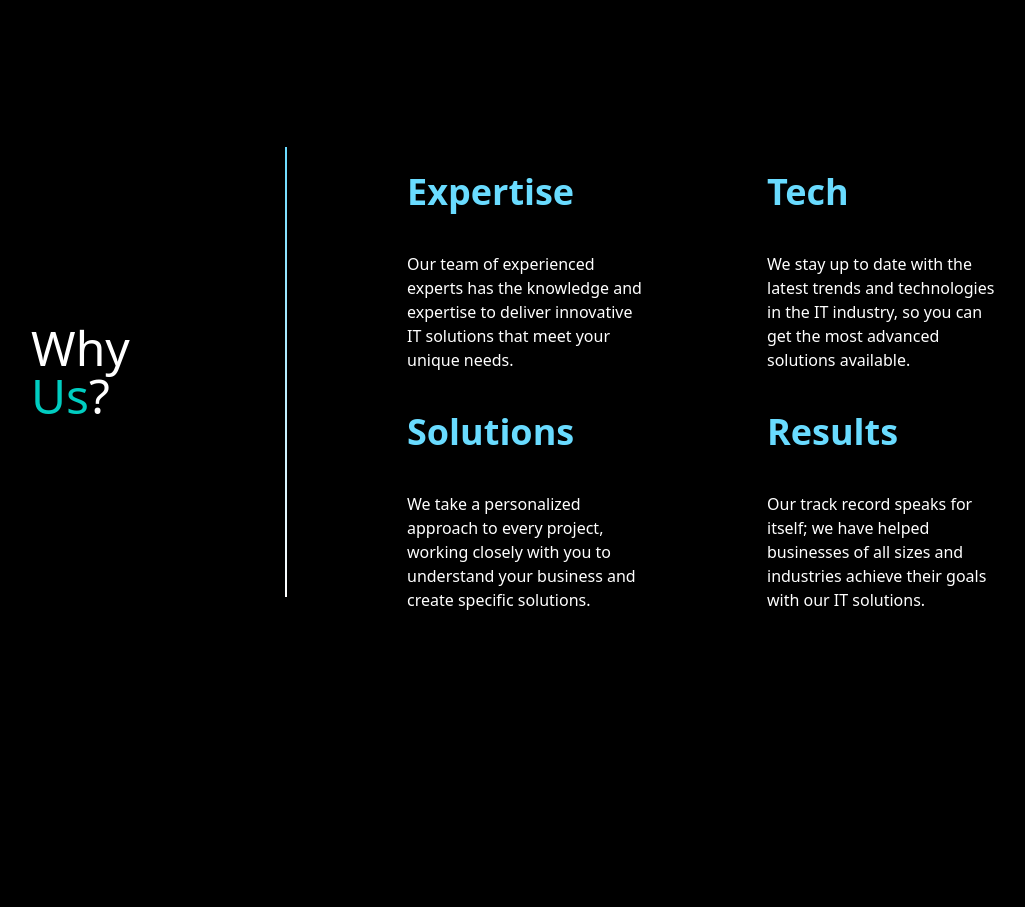
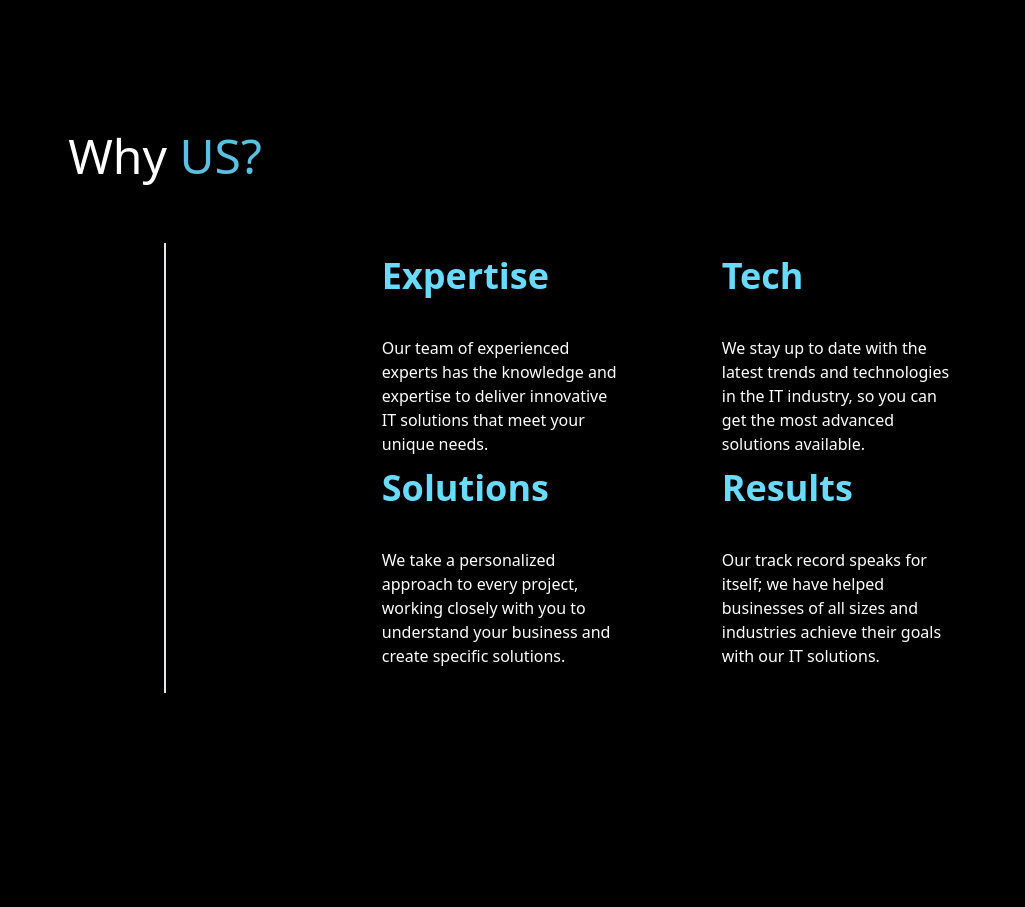
Before and after one commit to Upsurge-Tech/UpsurgeVite, a React (Vite) app in the folder upsurge/: page / in a window 1280 px wide. Shown: the part 3540-4447 px from the top of the page, without its empty margins (105-1130 px from the left). Built offline with nearby package versions, Linux system fonts and the light colour scheme.

Commit message:
whyus-layout

```diff
--- a/upsurge/src/App.jsx
+++ b/upsurge/src/App.jsx
@@ -2,7 +2,7 @@ import Footer from "./components/footer/index.jsx";
 import Home from "./components/home/index.jsx";
 import Services from "./components/Services";
 import OurValues from "./components/OurValues";
-import Whyus from "./components/whyus/whyus.jsx";
+import Whyus from "./components/whyus/index.jsx";
 import Testimonials from "./components/Testimonitals/index.jsx";
 import Partners from "./components/Partners/index.jsx";
 import Career from "./components/career/career.jsx";
--- a/upsurge/src/components/whyus/whyus.jsx
+++ b/upsurge/src/components/whyus/index.jsx
@@ -43,25 +43,19 @@ const Whyus = () => {
   return (
     <main className="bg-black min-w-screen min-h-screen">
       <div className="text-white flex flex-col lg:flex-row items-center md:items-center justify-center gap-8 md:gap-20 p-16 md:p-32">
-        <div className="text-4xl md:text-5xl w-96 pl-10 sm:p-2 ">
-          Why <span className="text-[#00CDC1]">Us</span>?
+        <div className="flex md:flex-col items-center gap-[63px] pb-[10px]">
+          <h2 className="text-4xl md:text-5xl ">
+            Why <span className="text-[#5cc0e0]">US?</span>{" "}
+          </h2>
+          <div className="hidden md:block lg:h-[450px] lg:w-0 lg:border-r-2 border-b-2 w-[45em] bg-gradient-to-r from-[#6adbfe] to-white h-[3px]"></div>
         </div>
 
         <div
-          ref={line}
-          className="hidden md:block lg:h-[450px] lg:w-0 lg:border-r-2 border-b-2 w-[300px]"
-          style={{
-            borderImage: "linear-gradient(to bottom, #69DBFF, white)",
-            borderImageSlice: 1,
-          }}
-        ></div>
-
-        <div
           ref={flex_items}
-          className="flex flex-col md:flex-row gap-5 md:gap-10"
+          className="flex flex-col md:flex-row gap-24 sm:gap-5"
         >
-          <div className="flex flex-col ">
-            <div className="flex flex-col w-full lg:w-80 h-60  p-4 lg:p-10 transform transition-all duration-700 ease-in-out transform-origin-center hover:rotate-6 hover:scale-105">
+          <div className="flex flex-col gap-20 sm:gap-5  ">
+            <div className="flex flex-col w-full lg:w-80 h-48  p-4 lg:p-10 transform transition-all duration-700 ease-in-out transform-origin-center hover:rotate-6 hover:scale-105">
               <p className="text-3xl md:text-4xl text-[#69DBFF] pb-4 md:pb-10 font-semibold">
                 Expertise
               </p>
@@ -70,7 +64,7 @@ const Whyus = () => {
                 to deliver innovative IT solutions that meet your unique needs.
               </p>
             </div>
-            <div className="flex flex-col w-full lg:w-80 h-60 p-4 lg:p-10 transform transition-all duration-700 ease-in-out transform-origin-center hover:rotate-6 hover:scale-105">
+            <div className="flex flex-col w-full lg:w-80 h-48 p-4 lg:p-10 transform transition-all duration-700 ease-in-out transform-origin-center hover:rotate-6 hover:scale-105">
               <p className="text-3xl md:text-4xl text-[#69DBFF] pb-4 md:pb-10 font-semibold">
                 Solutions
               </p>
@@ -81,8 +75,8 @@ const Whyus = () => {
               </p>
             </div>
           </div>
-          <div className="flex flex-col ">
-            <div className="flex flex-col w-full lg:w-80 h-60 p-4 lg:p-10 transform transition-all duration-700 ease-in-out transform-origin-center hover:rotate-6 hover:scale-105">
+          <div className="flex flex-col gap-20 sm:gap-5 ">
+            <div className="flex flex-col w-full lg:w-80 h-48 p-4 lg:p-10 transform transition-all duration-700 ease-in-out transform-origin-center hover:rotate-6 hover:scale-105">
               <p className="text-3xl md:text-4xl text-[#69DBFF] pb-4 md:pb-10 font-semibold">
                 Tech
               </p>
@@ -92,7 +86,7 @@ const Whyus = () => {
                 available.
               </p>
             </div>
-            <div className="flex flex-col w-full lg:w-80 h-60 p-4 lg:p-10 transform transition-all duration-700 ease-in-out transform-origin-center hover:rotate-6 hover:scale-105">
+            <div className="flex flex-col w-full lg:w-80 h-48 p-4 lg:p-10 transform transition-all duration-700 ease-in-out transform-origin-center hover:rotate-6 hover:scale-105">
               <p className="text-3xl md:text-4xl text-[#69DBFF] pb-4 md:pb-10 font-semibold">
                 Results
               </p>
```
